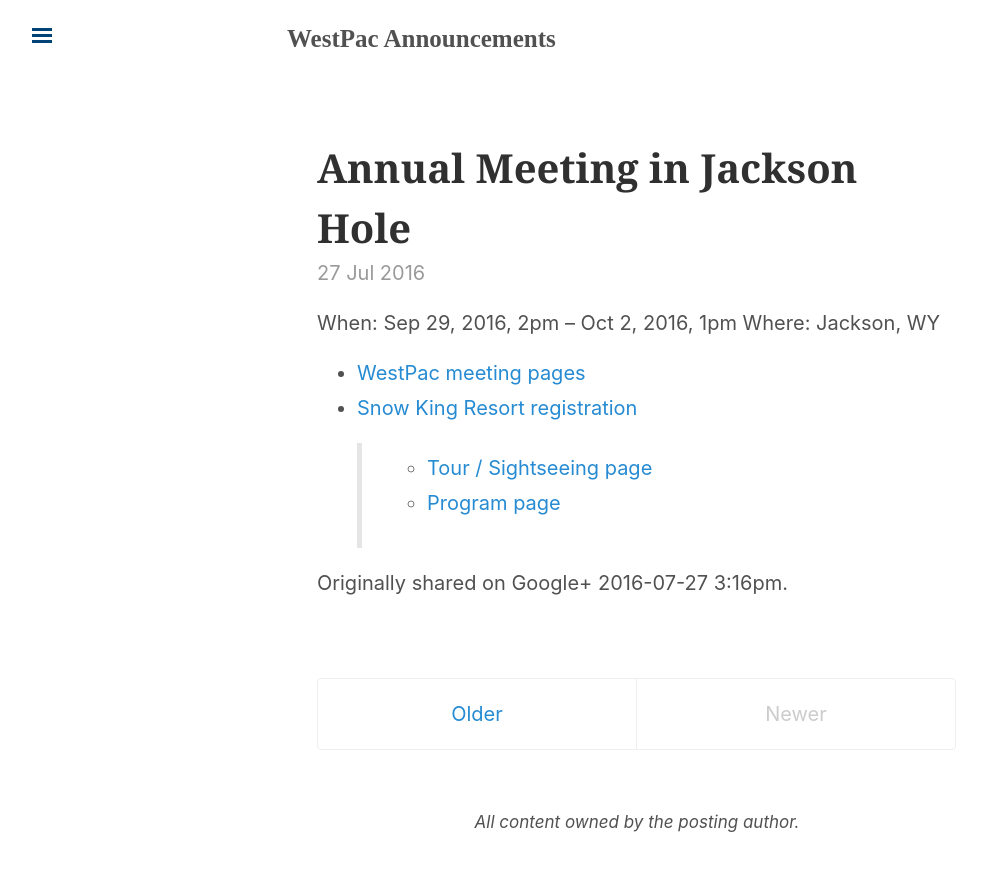
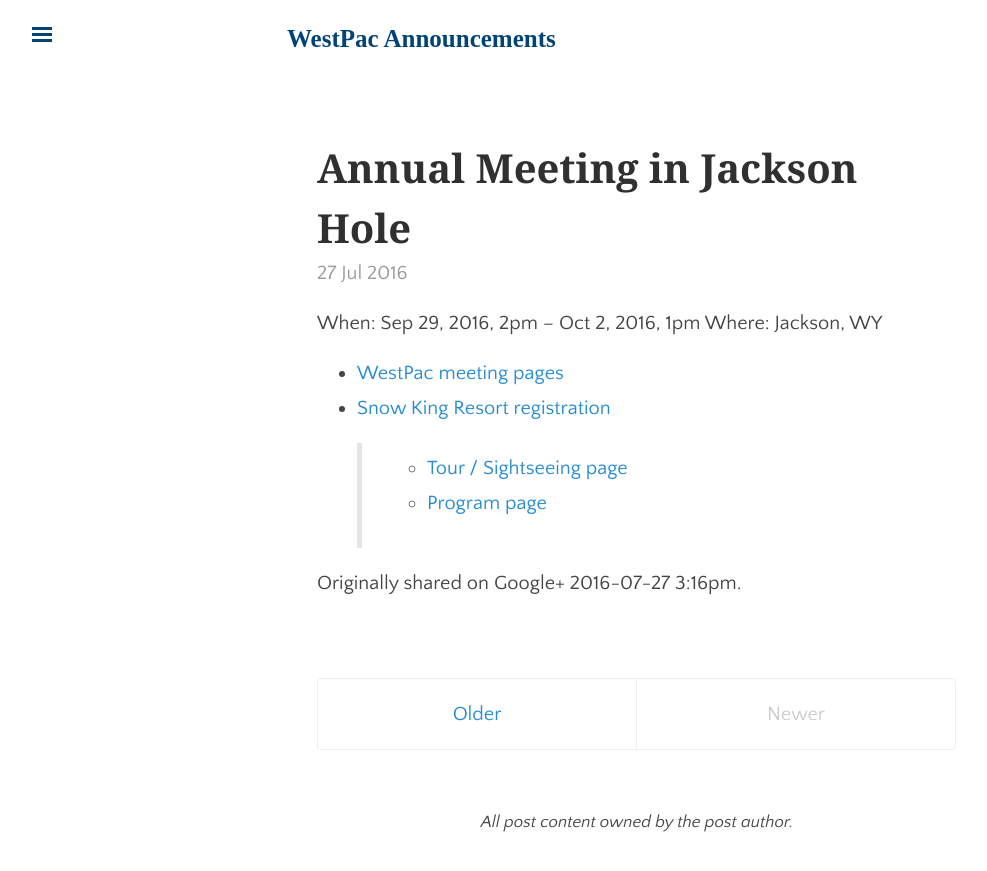
Before and after one commit to aallwestpac/aallwestpac.github.io, a Jekyll site: the page built from index.html, in a window 1280 px wide. Shown: the top 871 px of the page, without its empty margins (3-990 px from the left). Built offline with Jekyll 4.4.1, drawn with Linux system fonts in a browser that asks for light colours; some web fonts are replaced; the list of posts is cut into pages by our own code.

Commit message:
even more css

```diff
--- a/_layouts/default.html
+++ b/_layouts/default.html
@@ -27,7 +27,7 @@
 
     <footer class="footer">
       <p class="centered smallItalic">
-        All content owned by the posting author.
+        All post content owned by the post author.
       </p>
     </footer>
   </div>
--- a/_sass/_masthead.scss
+++ b/_sass/_masthead.scss
@@ -11,7 +11,7 @@
 .masthead-title {
   margin-top: 0;
   margin-bottom: 0;
-  color: $gray-4;
+  color: #047;
 
   a {
     color: inherit;
--- a/_sass/_type.scss
+++ b/_sass/_type.scss
@@ -6,7 +6,7 @@
   margin-bottom: .5rem;
   font-weight: 600;
   line-height: 1.25;
-  color: #313131;
+  color: #174830;
   text-rendering: optimizeLegibility;
 }
 
--- a/_sass/_variables.scss
+++ b/_sass/_variables.scss
@@ -13,11 +13,11 @@
 // $blue: #6a9fb5;
 $brown: #8f5536;
 
-$root-font-family: -apple-system, BlinkMacSystemFont, "Segoe UI", "Roboto", "Oxygen", "Ubuntu", "Cantarell", "Fira Sans", "Droid Sans", "Helvetica Neue", Arial, sans-serif;
+$root-font-family: 'Quattrocento Sans', Verdana, Helvetica, sans-serif;
 $root-font-size: 16px;
 $root-line-height: 1.5;
 
-$body-color: #515151;
+$body-color: #444;
 $body-bg: #fff;
 $link-color: $blue;
 
```
Also changed, not shown: _sass/_westpac.min.css (deleted), 1 other file.
